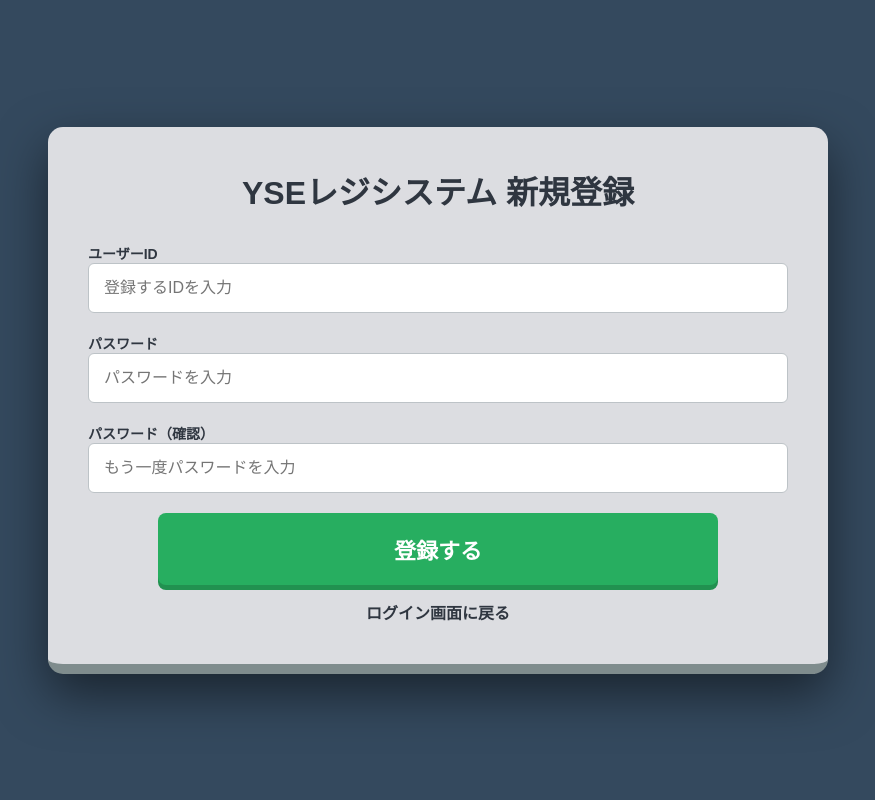
After one commit to 250116pc-jpg/application01-YSE, a PHP site: page /register.php in a window 1280 px wide. The commit adds this page. Shown: the whole page, without its empty margins (202-1077 px from the left). Run offline with PHP 8.4, Linux system fonts and the light colour scheme.

Commit message:
ますお

```diff
--- /dev/null
+++ b/register.php
@@ -0,0 +1,94 @@
+<?php
+session_start();
+$error = "";
+
+if (!empty($_POST)) {
+    $user_id = trim($_POST['user_id'] ?? '');
+    $password = $_POST['password'] ?? '';
+    $password_confirm = $_POST['password_confirm'] ?? '';
+
+    if ($user_id === "" || $password === "" || $password_confirm === "") {
+        $error = "IDとパスワードをすべて入力してください。";
+    } elseif ($password !== $password_confirm) {
+        $error = "パスワードが一致しません。";
+    } elseif (!preg_match('/^[a-zA-Z0-9_@.-]{3,20}$/', $user_id)) {
+        $error = "IDは英数字、_ @ . - の3～20文字で入力してください。";
+    } else {
+        require_once 'db.php';
+
+        try {
+            $pdo = getPdo();
+
+            $stmt = $pdo->prepare('SELECT id FROM users WHERE user_id = ?');
+            $stmt->execute([$user_id]);
+            if ($stmt->fetch()) {
+                $error = "そのIDはすでに使われています。別のIDを入力してください。";
+            } else {
+                $password_hash = password_hash($password, PASSWORD_DEFAULT);
+                $stmt = $pdo->prepare('INSERT INTO users (user_id, password_hash, role, created_at) VALUES (?, ?, ?, NOW())');
+                $stmt->execute([$user_id, $password_hash, 0]);
+
+                header('Location: login.php?registered=1');
+                exit();
+            }
+        } catch (PDOException $e) {
+            $error = "データベース接続に失敗しました。管理者に連絡してください。";
+            error_log('登録エラー: ' . $e->getMessage());
+        }
+    }
+}
+?>
+<!DOCTYPE html>
+<html lang="ja">
+<head>
+    <meta charset="utf-8">
+    <title>YSEレジシステム 新規登録</title>
+    <style>
+        body { background-color: #34495e; font-family: sans-serif; display: flex; justify-content: center; align-items: center; height: 100vh; margin: 0; }
+        .login-box { background: #dcdde1; padding: 40px; border-radius: 15px; width: 700px; box-shadow: 0 20px 50px rgba(0,0,0,0.5); border-bottom: 10px solid #7f8c8d; }
+        h1 { text-align: center; color: #2f3640; margin-top: 0; margin-bottom: 30px; }
+        .input-side { display: flex; flex-direction: column; gap: 20px; }
+        .input-side label { font-weight: bold; color: #2f3640; font-size: 14px; }
+        .input-side input { width: 100%; padding: 15px; border-radius: 6px; border: 1px solid #bdc3c7; font-size: 16px; box-sizing: border-box; }
+        .submit-container { text-align: center; margin-top: 20px; }
+        .submit-btn { width: 80%; padding: 20px; background: #27ae60; color: white; border: none; border-radius: 8px; font-size: 22px; font-weight: bold; cursor: pointer; box-shadow: 0 5px #219150; }
+        .submit-btn:active { transform: translateY(3px); box-shadow: 0 2px #219150; }
+        .link { margin-top: 15px; text-align: center; }
+        .link a { color: #2f3640; text-decoration: none; font-weight: bold; }
+        .error-msg { color: #e84118; font-weight: bold; text-align: center; margin-bottom: 20px; }
+    </style>
+</head>
+<body>
+<div class="login-box">
+    <h1>YSEレジシステム 新規登録</h1>
+    <?php if ($error): ?>
+        <p class="error-msg"><?= htmlspecialchars($error) ?></p>
+    <?php endif; ?>
+
+    <form action="" method="post">
+        <div class="input-side">
+            <div>
+                <label>ユーザーID</label>
+                <input type="text" name="user_id" placeholder="登録するIDを入力" value="<?= htmlspecialchars($_POST['user_id'] ?? '') ?>">
+            </div>
+            <div>
+                <label>パスワード</label>
+                <input type="password" name="password" placeholder="パスワードを入力">
+            </div>
+            <div>
+                <label>パスワード（確認）</label>
+                <input type="password" name="password_confirm" placeholder="もう一度パスワードを入力">
+            </div>
+        </div>
+
+        <div class="submit-container">
+            <button type="submit" class="submit-btn">登録する</button>
+        </div>
+    </form>
+
+    <div class="link">
+        <a href="login.php">ログイン画面に戻る</a>
+    </div>
+</div>
+</body>
+</html>
```
Also changed, not shown: db.php (added, +14 -0 lines), login.php (+32 -10 lines), yse_pos_db.sql (+14 -0 lines).
